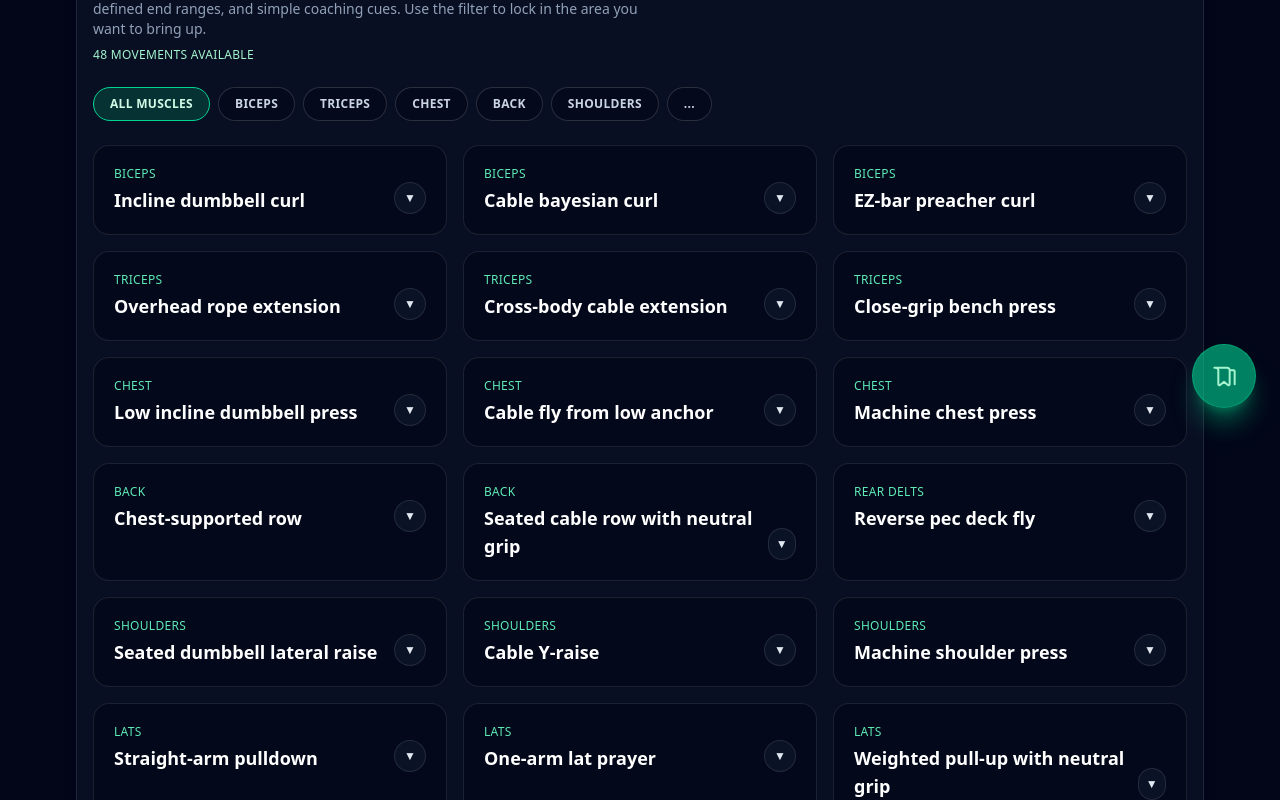
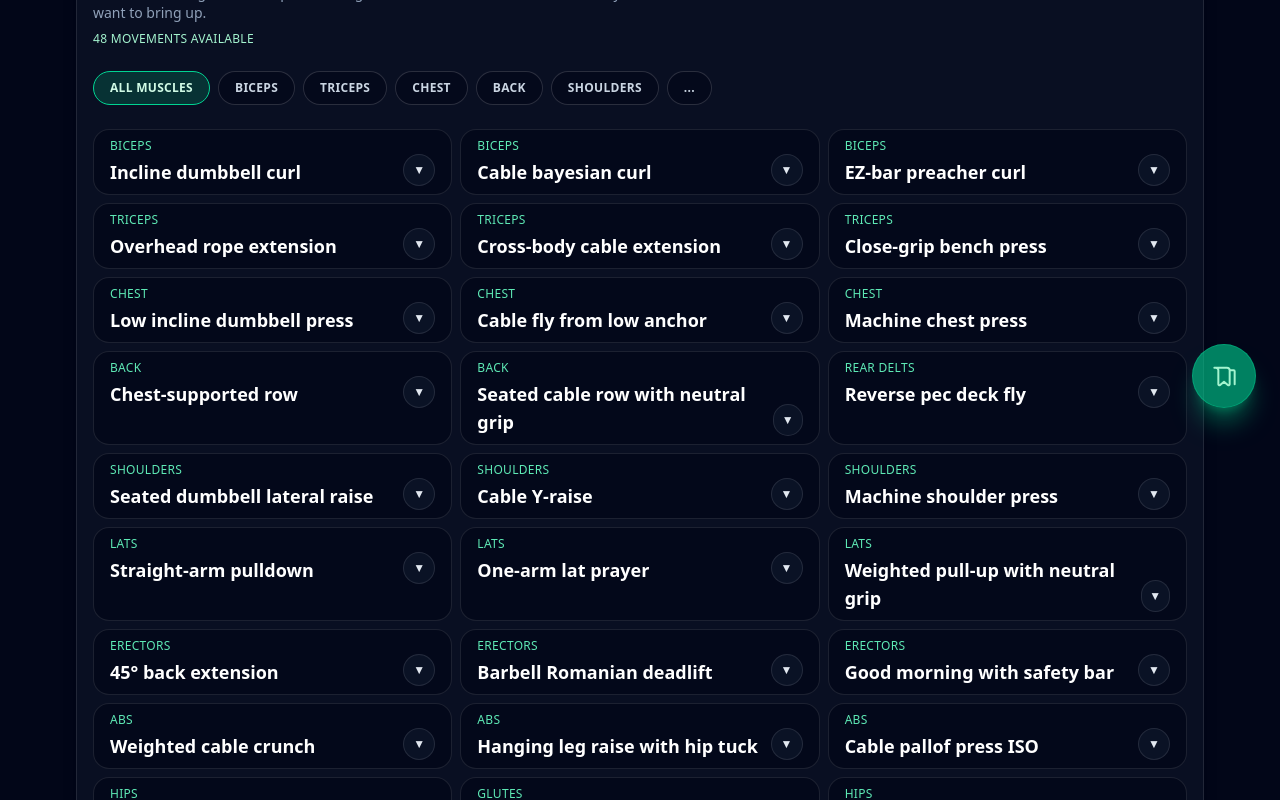
Before and after one commit to triek/privion, a Vue app: page /workout-exercises in a window 1280 px wide. Shown: the part 360-1160 px from the top of the page. Built offline with nearby package versions, Linux system fonts and the light colour scheme.

Commit message:
update exercise list items style

```diff
--- a/src/views/WorkoutExercisesBookView.vue
+++ b/src/views/WorkoutExercisesBookView.vue
@@ -1,5 +1,5 @@
 <template>
-  <div class="space-y-8">
+  <div class="space-y-6">
     <!-- Navigation buttons -->
     <div class="flex justify-between items-center">
       <RouterLink
@@ -70,12 +70,12 @@
         </div>
       </div>
 
-      <div class="grid gap-4 sm:grid-cols-2 xl:grid-cols-3">
+      <div class="grid gap-2 sm:grid-cols-2 xl:grid-cols-3">
         <!-- Exercises -->
         <article
           v-for="exercise in filteredExercises"
           :key="exercise.name"
-          class="flex flex-col gap-3 rounded-2xl border border-white/10 bg-slate-950/70 p-5 text-sm text-slate-300"
+          class="flex flex-col gap-3 rounded-2xl border border-white/10 bg-slate-950/70 px-4 py-2 text-sm text-slate-300"
         >
           <button
             type="button"
```
